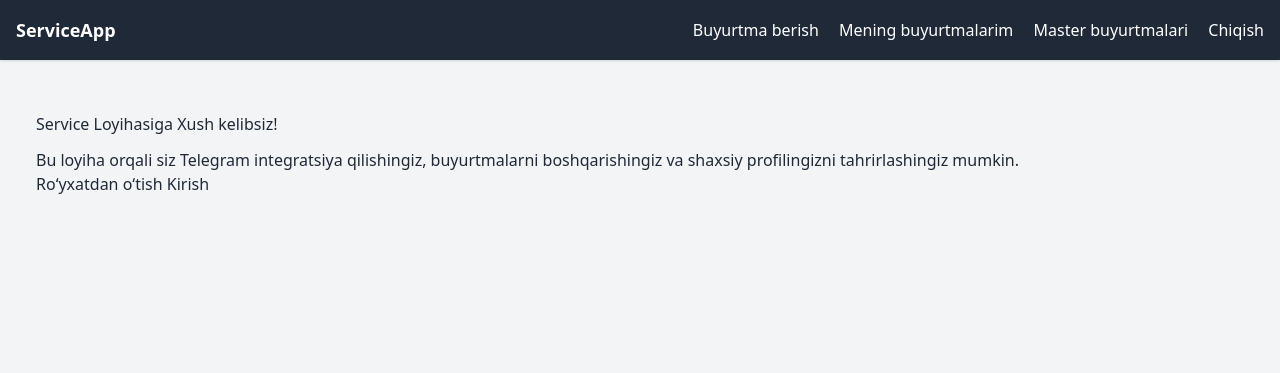
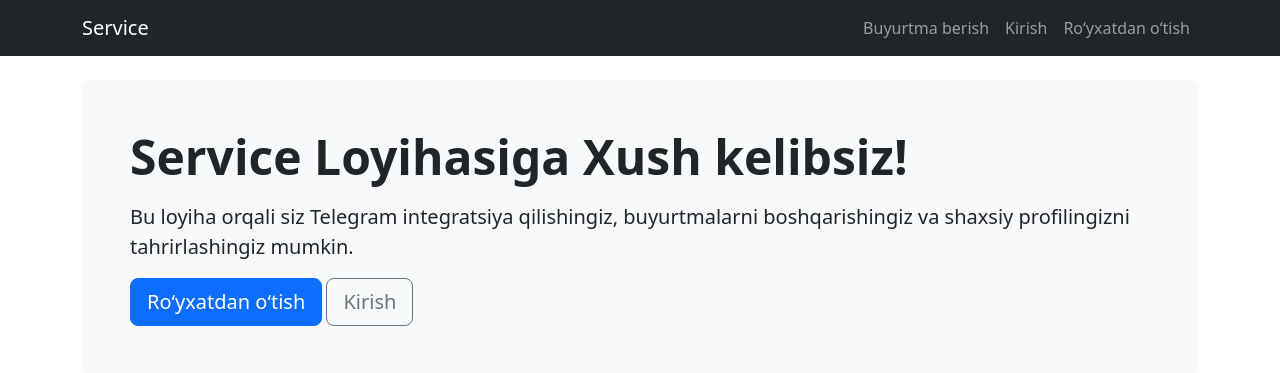
Before and after one commit to 1shaxriyor/Pro, a Django app: page / in a window 1280 px wide. Shown: the top 373 px of the page. Run offline with Django 5.2, Linux system fonts and the light colour scheme; some libraries are stand-ins or nearby versions.

Commit message:
Xatolar to'gillandii

```diff
--- a/services/admin.py
+++ b/services/admin.py
@@ -1,9 +1,8 @@
 from django.contrib import admin
-
 from .models import Service, Master
 
 
-# 🔹 Service modeli uchun admin sozlamalari
+# Service modeli uchun admin sozlamalari
 @admin.register(Service)
 class ServiceAdmin(admin.ModelAdmin):
     list_display = ('name', 'base_price', 'created_at', 'updated_at')
@@ -14,7 +13,8 @@ class ServiceAdmin(admin.ModelAdmin):
     readonly_fields = ('created_at', 'updated_at')
 
 
-# 🔹 Master modeli uchun admin sozlamalari
+
+# Master modeli uchun admin sozlamalari
 @admin.register(Master)
 class MasterAdmin(admin.ModelAdmin):
     list_display = ('name', 'phone', 'service', 'experience', 'created_at')
--- a/services/serializers.py
+++ b/services/serializers.py
@@ -1,11 +1,10 @@
-# services/serializers.py
 from rest_framework import serializers
 from .models import Service, Master
 
 class ServiceSerializer(serializers.ModelSerializer):
     class Meta:
         model = Service
-        fields = '__all__'
+        fields = 'all'
 
 
 class MasterSerializer(serializers.ModelSerializer):
--- a/templates/base.html
+++ b/templates/base.html
@@ -1,26 +1,64 @@
 <!DOCTYPE html>
 <html lang="en">
   <head>
-    <meta charset="UTF-8">
-    <title>Service Management</title>
-    <script src="https://cdn.tailwindcss.com"></script>
+    <meta charset="UTF-8" />
+    <meta name="viewport" content="width=device-width, initial-scale=1" />
+    <title>
+      {% block title %}
+        Service App
+      {% endblock %}
+    </title>
+
+    <!-- Bootstrap CSS -->
+    <link href="https://cdn.jsdelivr.net/npm/bootstrap@5.3.2/dist/css/bootstrap.min.css" rel="stylesheet" />
   </head>
-<body class="bg-gray-100 text-gray-800">
-    <nav class="bg-gray-800 text-white p-4 shadow">
-        <div class="container mx-auto flex justify-between items-center">
-            <a href="/" class="text-lg font-bold">ServiceApp</a>
-            <div class="space-x-4">
-                <a href="{% url 'orders:order_form' %}" class="hover:text-gray-300">Buyurtma berish</a>
-                <a href="{% url 'orders:orders_list' %}" class="hover:text-gray-300">Mening buyurtmalarim</a>
-                <a href="{% url 'orders:master_orders' %}" class="hover:text-gray-300">Master buyurtmalari</a>
-                <a href="{% url 'logout' %}" class="hover:text-gray-300">Chiqish</a>
+  <body>
+    <!-- Navbar -->
+    <nav class="navbar navbar-expand-lg navbar-dark bg-dark">
+      <div class="container">
+        <a class="navbar-brand" href="/">Service</a>
+
+        <button class="navbar-toggler" type="button" data-bs-toggle="collapse" data-bs-target="#navbarNav"><span class="navbar-toggler-icon"></span></button>
+
+        <div class="collapse navbar-collapse" id="navbarNav">
+          <ul class="navbar-nav ms-auto">
+            <li class="nav-item">
+              <a href="{% url 'orders:order_form' %}" class="nav-link">Buyurtma berish</a>
+            </li>
+
+            {% if user.is_authenticated %}
+              <li class="nav-item">
+                <a href="{% url 'orders:orders_list' %}" class="nav-link">Mening buyurtmalarim</a>
+              </li>
+              <li class="nav-item">
+                <a href="{% url 'orders:master_orders' %}" class="nav-link">Master buyurtmalari</a>
+              </li>
+              <li class="nav-item">
+                <a class="nav-link" href="/profile/">Profil</a>
+              </li>
+              <li class="nav-item">
+                <a class="nav-link" href="/logout/">Chiqish</a>
+              </li>
+            {% else %}
+              <li class="nav-item">
+                <a class="nav-link" href="/login/">Kirish</a>
+              </li>
+              <li class="nav-item">
+                <a class="nav-link" href="/register/">Ro‘yxatdan o‘tish</a>
+              </li>
+            {% endif %}
+          </ul>
         </div>
       </div>
     </nav>
 
-    <div class="container mx-auto mt-8 px-4">
+    <!-- Content -->
+    <div class="container mt-4">
       {% block content %}
       {% endblock %}
     </div>
+
+    <!-- Bootstrap JS -->
+    <script src="https://cdn.jsdelivr.net/npm/bootstrap@5.3.2/dist/js/bootstrap.bundle.min.js"></script>
   </body>
 </html>
```
Also changed, not shown: accounts/templates/base.html (deleted, +0 -50 lines), services/models.py (+5 -4 lines), templates/accounts/integration.html (renamed from accounts/templates/accounts/integration.html), templates/accounts/login.html (renamed from accounts/templates/accounts/login.html), templates/accounts/profile.html (renamed from accounts/templates/accounts/profile.html), templates/accounts/register.html (renamed from accounts/templates/accounts/register.html), templates/home.html (renamed from accounts/templates/home.html), templates/orders/master_orders.html (renamed from orders/template/master_orders.html), templates/orders/order_form.html (renamed from orders/template/order_form.html), templates/orders/order_list.html (renamed from orders/template/order_list.html), templates/service/service_detail.html (added), templates/service/service_list.html (added). Lines whose indentation alone changed are shown as unchanged.
